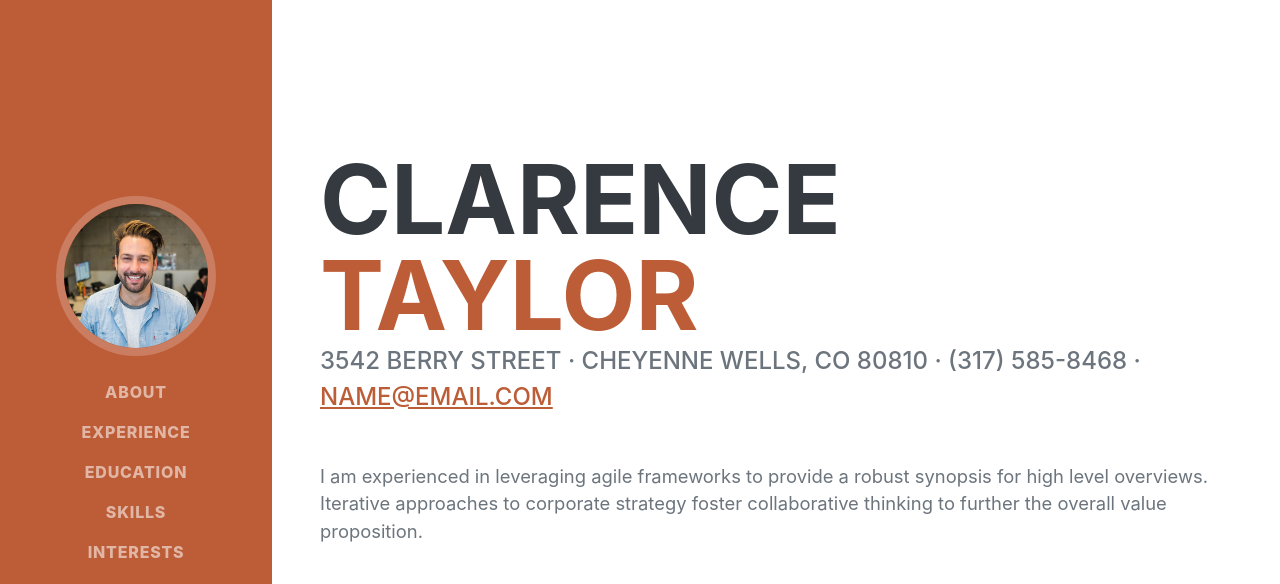
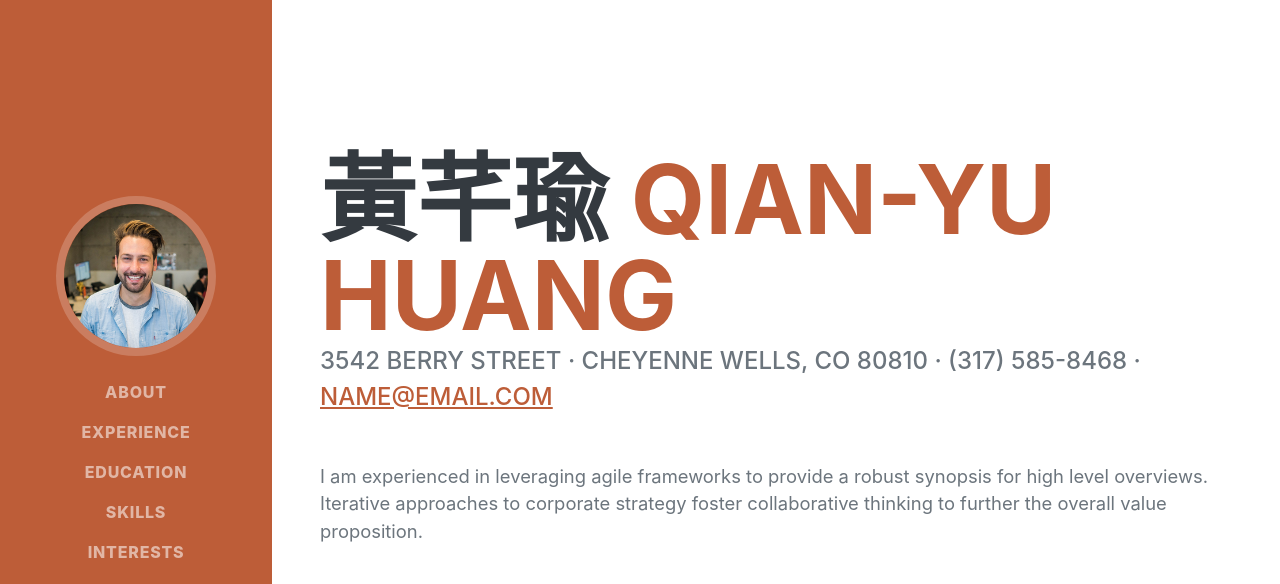
Before and after one commit to Betty0402/Betty0402.github.io, a plain HTML site: page index.html in a window 1280 px wide. Shown: the top 584 px of the page. Drawn offline with nearby package versions, Linux system fonts and the light colour scheme; a web font is replaced by a local one.

```diff
--- a/index.html
+++ b/index.html
@@ -3,7 +3,7 @@
     <head>
         <meta charset="utf-8" />
         <meta name="viewport" content="width=device-width, initial-scale=1, shrink-to-fit=no" />
-        <meta name="description" content="我叫黃芊瑜，來自桃園壽山" />
+        <meta name="description" content="我叫黃芊瑜，來自桃園" />
         <meta name="author" content="黃芊瑜" />
         <title>黃芊瑜的自我介紹</title>
         <link rel="icon" type="image/x-icon" href="assets/img/favicon.ico" />
@@ -40,8 +40,8 @@
             <section class="resume-section" id="about">
                 <div class="resume-section-content">
                     <h1 class="mb-0">
-                        Clarence
-                        <span class="text-primary">Taylor</span>
+                        黃芊瑜
+                        <span class="text-primary">Qian-Yu Huang</span>
                     </h1>
                     <div class="subheading mb-5">
                         3542 Berry Street · Cheyenne Wells, CO 80810 · (317) 585-8468 ·
```
